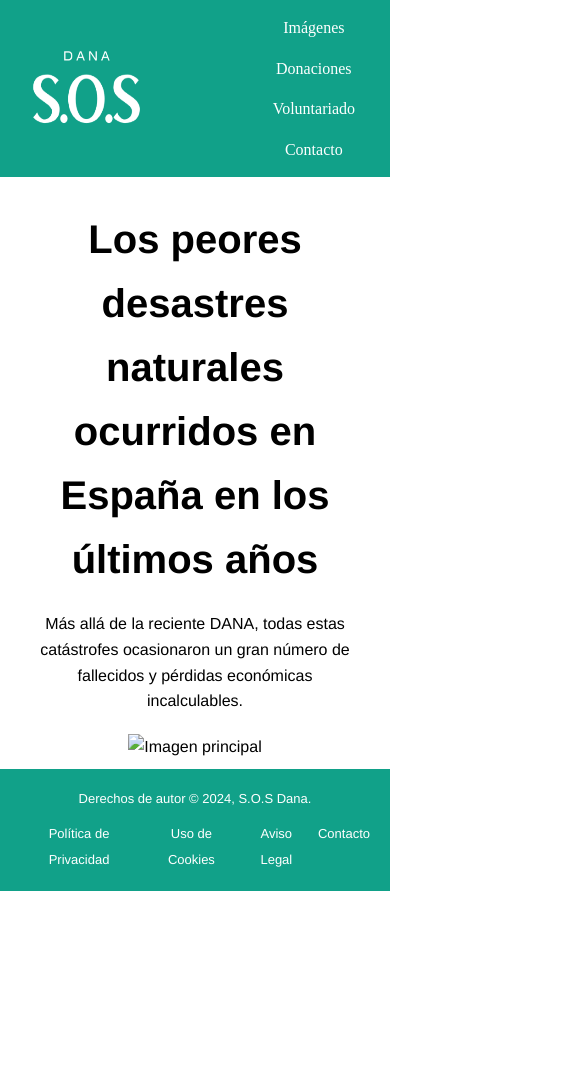
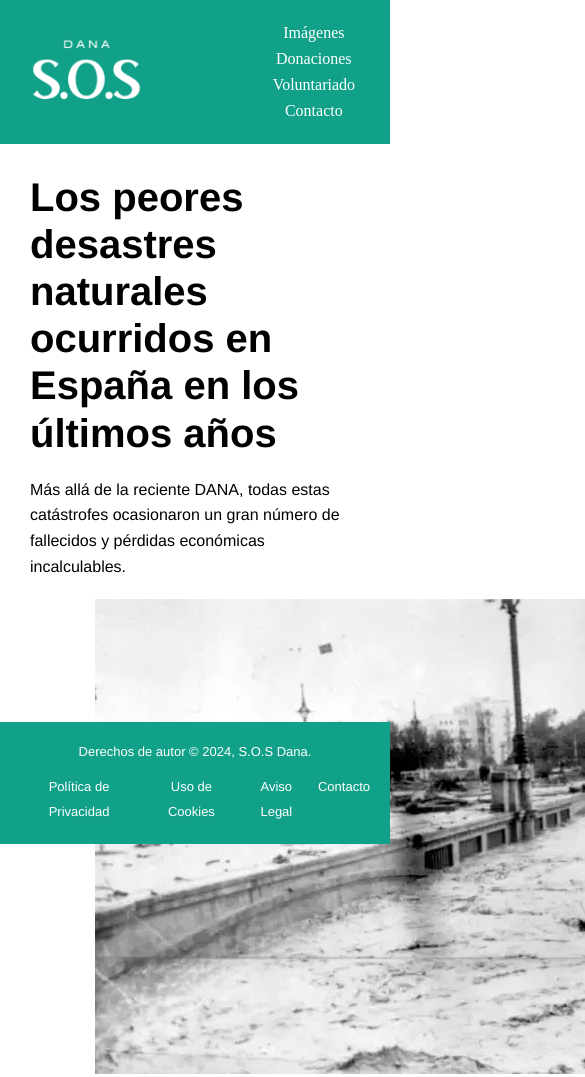
Before and after one commit to lucyeernaga/ActividadesMaster, a plain HTML site: page actividad5 (sosDana)/index.html in a window 390 px wide. Shown: the top 1077 px of the page, 585 px wide, since content can reach past the window. Before the commit the page ends 891 px from the top, so only its background shows below. Drawn offline with Linux system fonts and the light colour scheme.

Commit message:
update actividad 5

```diff
--- a/actividad5 (sosDana)/estilo.css
+++ b/actividad5 (sosDana)/estilo.css
@@ -17,13 +17,14 @@ h1 {
     font-family: helvetica;
     font-size: 30pt;
     margin-bottom: 20px;
-   }
+}
 
 p {
-     font-family: Helvetica;
+    font-family: Helvetica;
     font-size: 16px;
-     margin-top: 0;
+    text-align: left;
 }
+
 .header {
     background-color: #11a189;
     display: flex;
@@ -80,6 +81,8 @@ p {
     flex-direction: column;
     text-align: center;
     margin-top: auto; /* Asegura que el footer esté pegado al final */
+    position: sticky;
+    bottom: auto;
 }
 
 .footer__menu {
@@ -155,17 +158,33 @@ p {
     .header__menu {
         flex-direction: column;
         align-items: center;
-        gap: 15px;
+        gap: 0.5px;
+        font-size: smaller;
     }
 
     .header__logo img {
         width: 140px;
-        height: 130px;
+        height: auto;
+        font-size: 20px;
     }
 
     .main {
         padding: 10px;
+
     }
+
+    .section__title {
+        line-height: 1.18; /*define la altura que ocupan los elementos con visualización inline*/
+        text
+        padding-bottom: 5px;
+        text-align: left;
+    }
+
+    .main__desastres {
+        width: 200px;
+        height: 100px;
+    }
+
 
     .footer__menu {
         flex-direction: row;
--- a/actividad5 (sosDana)/index.html
+++ b/actividad5 (sosDana)/index.html
@@ -31,15 +31,18 @@
     <!-- Main -->
     <main class="main">
         <section class="section">
-            <h1>Los peores desastres naturales ocurridos en España en los últimos años</h1>
+            <h1 class="section__title">Los peores desastres naturales ocurridos en España en los últimos años</h1>
             <p class="section__p">Más allá de la reciente DANA, todas estas catástrofes ocasionaron un gran número de fallecidos y pérdidas económicas incalculables.</p>
         </section>
 
-        <div class="main__img">
+        <div class="main__desastres">
             <picture>
-                <source media="(min-width: 1024px)" srcset="img-desktop.jpg">
-                <source media="(min-width: 650px)" srcset="img-tablet.jpg">
-                <img src="img-mobile.jpg" alt="Imagen principal">
+                <source media="(min-width: 1024px)" srcset="">
+                <source media="(min-width: 768px)" srcset="">
+                <img src="img/desastre1.jpg" alt="desastre1">
+                <img src="img/desastre2.jpg" alt="desastre2">
+                <img src="img/desastre3.jpg" alt="desastre3">
+                <img src="img/desastre4.jpg" alt="desastre4">
             </picture>
         </div>
     </main>
```
Also changed, not shown: actividad5 (sosDana)/img/desastre1.jpg (added), actividad5 (sosDana)/img/desastre2.jpg (added), actividad5 (sosDana)/img/desastre3.jpg (added), actividad5 (sosDana)/img/desastre4.jpg (added).
